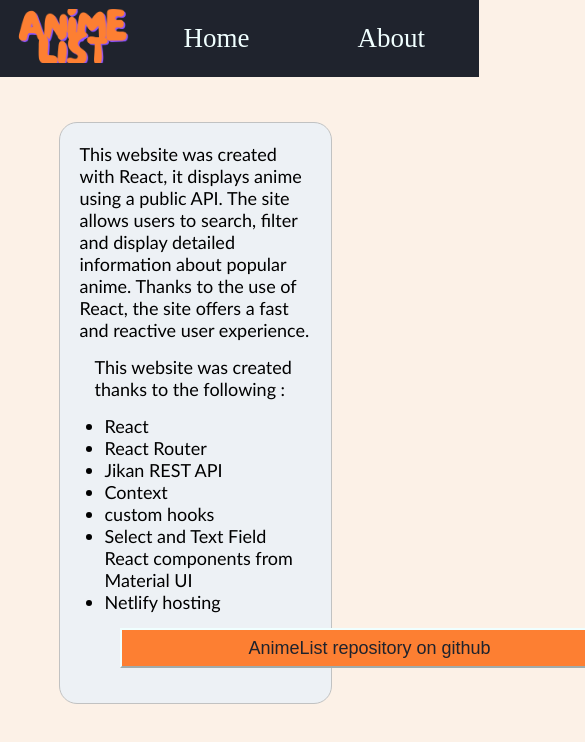
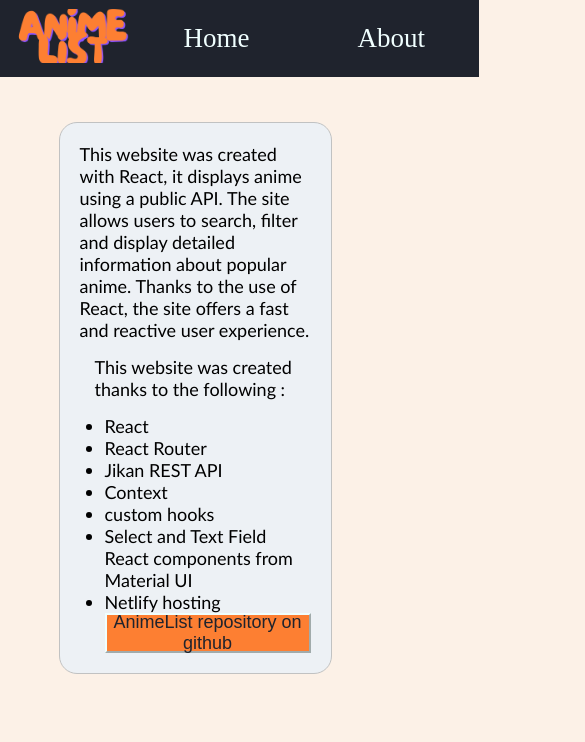
Before and after one commit to yassinehaku/AnimeList, a React (Create React App) app: page /about in a window 390 px wide. Shown: the top 742 px of the page, 585 px wide, since content can reach past the window. Built offline with nearby package versions, Linux system fonts and the light colour scheme; no server answers.

Commit message:
inline style deleted
inline style preventing responsiveness deleted

```diff
--- a/src/index.css
+++ b/src/index.css
@@ -231,6 +231,7 @@
     margin:0.5px;
 
   }
+
  }
 
 
--- a/src/pages/About.js
+++ b/src/pages/About.js
@@ -21,7 +21,7 @@
      <li>Select and Text Field React components from Material UI</li>
      <li>Netlify hosting</li>
    </ul>
-   <form style={{margin:15,width:500}} action="https://github.com/yassinehaku/AnimeList">
+   <form action="https://github.com/yassinehaku/AnimeList">
     <button  type="submit" className='btn'>AnimeList repository on github</button>
    </form>
    </div>
```
